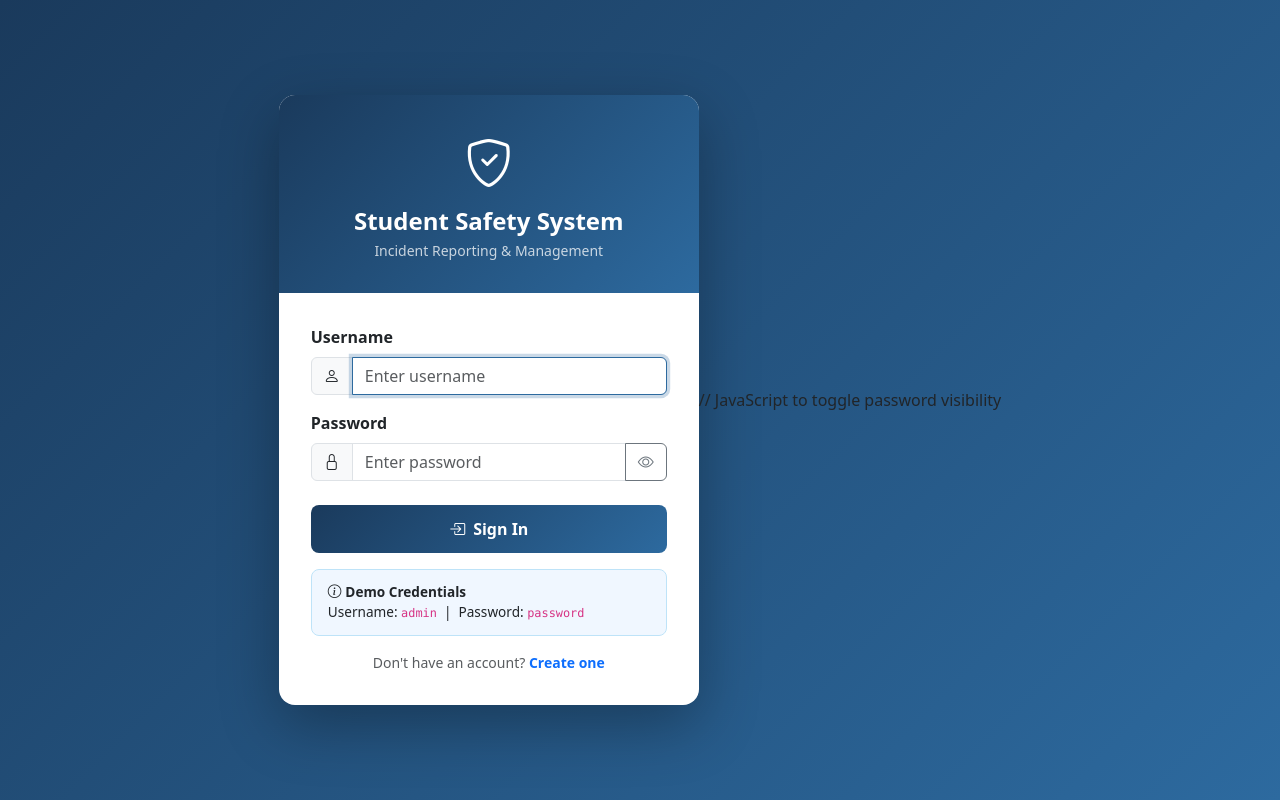
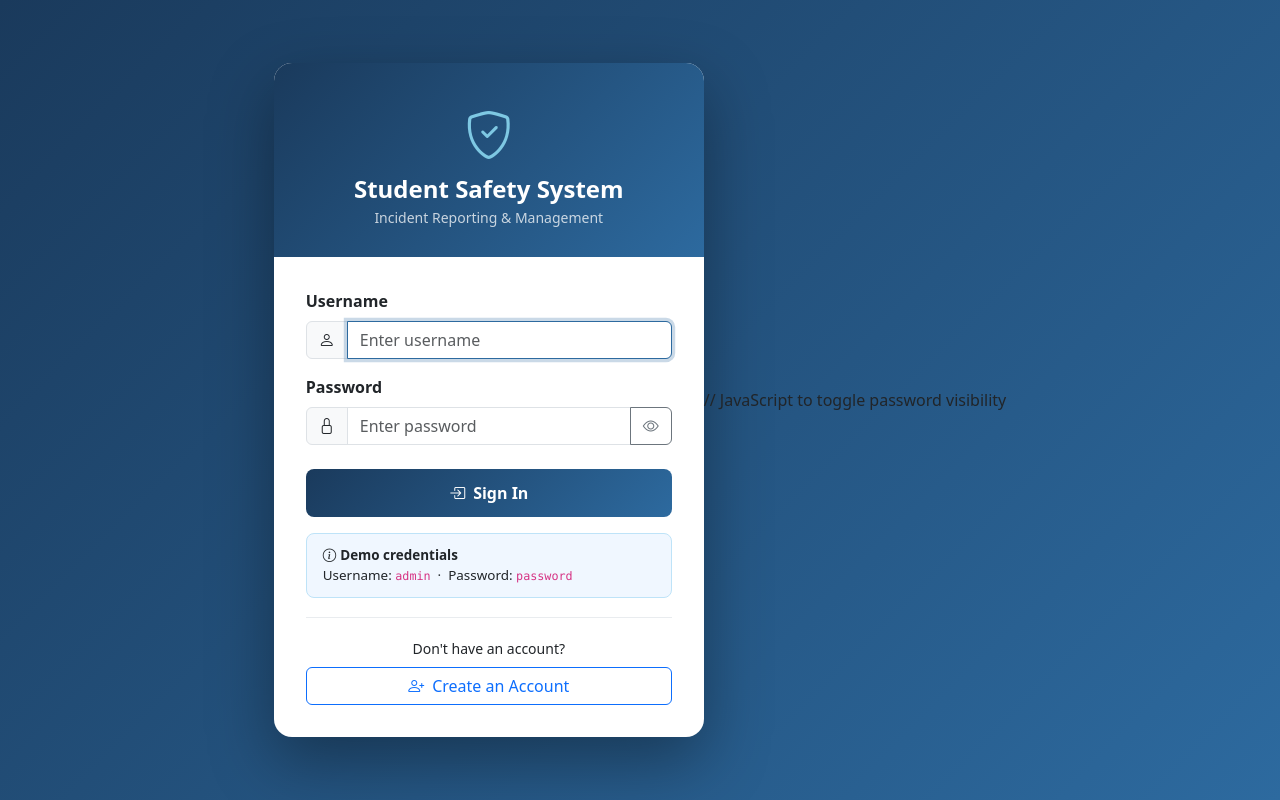
Before and after one commit to Student-Incident-Reporting-System/ics28_Student_Incident_Report, a PHP site: page / in a window 1280 px wide. Run offline with PHP 8.4, Linux system fonts and the light colour scheme.

Commit message:
updated index.php

```diff
--- a/index.php
+++ b/index.php
@@ -43,7 +43,6 @@ if ($_SERVER['REQUEST_METHOD'] === 'POST') {
     }
 }
 ?>
-
 <!DOCTYPE html>
 <html lang="en">
 <head>
@@ -54,121 +53,107 @@ if ($_SERVER['REQUEST_METHOD'] === 'POST') {
     <link href="https://cdn.jsdelivr.net/npm/bootstrap-icons@1.11.3/font/bootstrap-icons.min.css" rel="stylesheet">
     <style>
         body {
+            min-height: 100vh;
             background: linear-gradient(135deg, #1a3a5c 0%, #2d6a9f 100%);
-            min-height: 100vh;
-            display: flex;
-            align-items: center;
-            justify-content: center;
+            display: flex; align-items: center; justify-content: center;
+            padding: 2rem 1rem;
         }
-        .login-card {
+        .card-wrap {
+            width: 100%; max-width: 430px;
             background: #fff;
-            border-radius: 16px;
-            box-shadow: 0 20px 60px rgba(0,0,0,0.3);
-            overflow: hidden;
-            width: 100%;
-            max-width: 420px;
+            border-radius: 18px;
+            box-shadow: 0 24px 64px rgba(0,0,0,.35);
         }
-        .login-header {
-            background: linear-gradient(135deg, #1a3a5c, #2d6a9f);
-            color: #fff;
-            padding: 2rem;
-            text-align: center;
+        .card-top {
+            background: linear-gradient(135deg,#1a3a5c,#2d6a9f);
+            border-radius: 18px 18px 0 0;
+            padding: 2.2rem 2rem 1.8rem;
+            text-align: center; color: #fff;
         }
-        .login-header .shield-icon {
-            font-size: 3rem;
-            margin-bottom: 0.5rem;
+        .card-top .icon { font-size: 3rem; color: #7ec8e3; }
+        .card-body-inner { padding: 2rem; }
+        .form-control:focus { border-color:#2d6a9f; box-shadow:0 0 0 .2rem rgba(45,106,159,.25); }
+        .btn-primary-custom {
+            background: linear-gradient(135deg,#1a3a5c,#2d6a9f);
+            border: none; color: #fff; font-weight: 600;
+            padding: .75rem; border-radius: 8px; width: 100%;
+            font-size: 1rem; transition: opacity .2s;
         }
-        .login-body { padding: 2rem; }
-        .form-control:focus {
-            border-color: #2d6a9f;
-            box-shadow: 0 0 0 0.2rem rgba(45,106,159,0.25);
+        .btn-primary-custom:hover { opacity: .88; color: #fff; }
+        .demo-box {
+            background: #f0f7ff; border: 1px solid #bee3f8;
+            border-radius: 8px; padding: .7rem 1rem; font-size: .84rem;
         }
-        .btn-login {
-            background: linear-gradient(135deg, #1a3a5c, #2d6a9f);
-            border: none;
-            color: #fff;
-            padding: 0.75rem;
-            font-size: 1rem;
-            font-weight: 600;
-            border-radius: 8px;
-            transition: opacity 0.2s;
-        }
-        .btn-login:hover { opacity: 0.9; color: #fff; }
-        .demo-creds {
-            background: #f0f7ff;
-            border: 1px solid #bee3f8;
-            border-radius: 8px;
-            padding: 0.75rem 1rem;
-            font-size: 0.85rem;
-        }
+        .divider { border-top: 1px solid #e9ecef; margin: 1.2rem 0; }
     </style>
 </head>
 <body>
-    <div class="login-card">
-        <div class="login-header">
-            <div class="shield-icon"><i class="bi bi-shield-check"></i></div>
-            <h4 class="mb-1 fw-bold">Student Safety System</h4>
-            <p class="mb-0 opacity-75 small">Incident Reporting & Management</p>
+<div class="card-wrap">
+    <div class="card-top">
+        <div class="icon"><i class="bi bi-shield-check"></i></div>
+        <h4 class="fw-bold mt-1 mb-1">Student Safety System</h4>
+        <p class="mb-0 opacity-75 small">Incident Reporting &amp; Management</p>
     </div>
-        <div class="login-body">
+    <div class="card-body-inner">
+
         <?php if ($error): ?>
-                <div class="alert alert-danger d-flex align-items-center gap-2" role="alert">
+        <div class="alert alert-danger d-flex align-items-center gap-2 py-2">
             <i class="bi bi-exclamation-triangle-fill"></i>
             <?= htmlspecialchars($error) ?>
         </div>
         <?php endif; ?>
 
-            <form method="POST" action="index.php" novalidate>
+        <form method="POST" novalidate>
             <div class="mb-3">
-                    <label for="username" class="form-label fw-semibold">Username</label>
+                <label class="form-label fw-semibold">Username</label>
                 <div class="input-group">
                     <span class="input-group-text"><i class="bi bi-person"></i></span>
-                        <input type="text" class="form-control" id="username" name="username"
+                    <input type="text" name="username" class="form-control"
                            value="<?= htmlspecialchars($_POST['username'] ?? '') ?>"
                            placeholder="Enter username" required autofocus>
                 </div>
             </div>
             <div class="mb-4">
-                    <label for="password" class="form-label fw-semibold">Password</label>
+                <label class="form-label fw-semibold">Password</label>
                 <div class="input-group">
                     <span class="input-group-text"><i class="bi bi-lock"></i></span>
-                        <input type="password" class="form-control" id="password" name="password"
+                    <input type="password" name="password" id="pwd" class="form-control"
                            placeholder="Enter password" required>
-                        <button class="btn btn-outline-secondary" type="button" id="togglePwd">
+                    <button type="button" class="btn btn-outline-secondary" onclick="togglePwd()">
                         <i class="bi bi-eye" id="eyeIcon"></i>
                     </button>
                 </div>
             </div>
-                <button type="submit" class="btn btn-login w-100">
+            <button type="submit" class="btn-primary-custom">
                 <i class="bi bi-box-arrow-in-right me-2"></i>Sign In
             </button>
         </form>
 
-            <div class="demo-creds mt-3">
-                <strong><i class="bi bi-info-circle me-1"></i>Demo Credentials</strong><br>
-                Username: <code>admin</code> &nbsp;|&nbsp; Password: <code>password</code>
+        <div class="demo-box mt-3">
+            <strong><i class="bi bi-info-circle me-1"></i>Demo credentials</strong><br>
+            Username: <code>admin</code> &nbsp;·&nbsp; Password: <code>password</code>
         </div>
 
-            <p class="text-center mt-3 mb-0 small text-muted">
+        <div class="divider"></div>
+
+        <p class="text-center mb-0 small">
             Don't have an account?
-                <a href="register.php" class="text-decoration-none fw-semibold">Create one</a>
         </p>
+        <a href="register.php" class="btn btn-outline-primary w-100 mt-2">
+            <i class="bi bi-person-plus me-2"></i>Create an Account
+        </a>
+
     </div>
     </div>
 
     // JavaScript to toggle password visibility
  <script>
-        document.getElementById('togglePwd').addEventListener('click', function () {
-            const pwd = document.getElementById('password');
-            const icon = document.getElementById('eyeIcon');
-            if (pwd.type === 'password') {
-                pwd.type = 'text';
-                icon.className = 'bi bi-eye-slash';
-            } else {
-                pwd.type = 'password';
-                icon.className = 'bi bi-eye';
+function togglePwd() {
+    const f = document.getElementById('pwd');
+    const i = document.getElementById('eyeIcon');
+    f.type = f.type === 'password' ? 'text' : 'password';
+    i.className = f.type === 'password' ? 'bi bi-eye' : 'bi bi-eye-slash';
 }
-        });
 </script>
-
 </body>
+</html>
```
Lines whose indentation alone changed are shown as unchanged.
